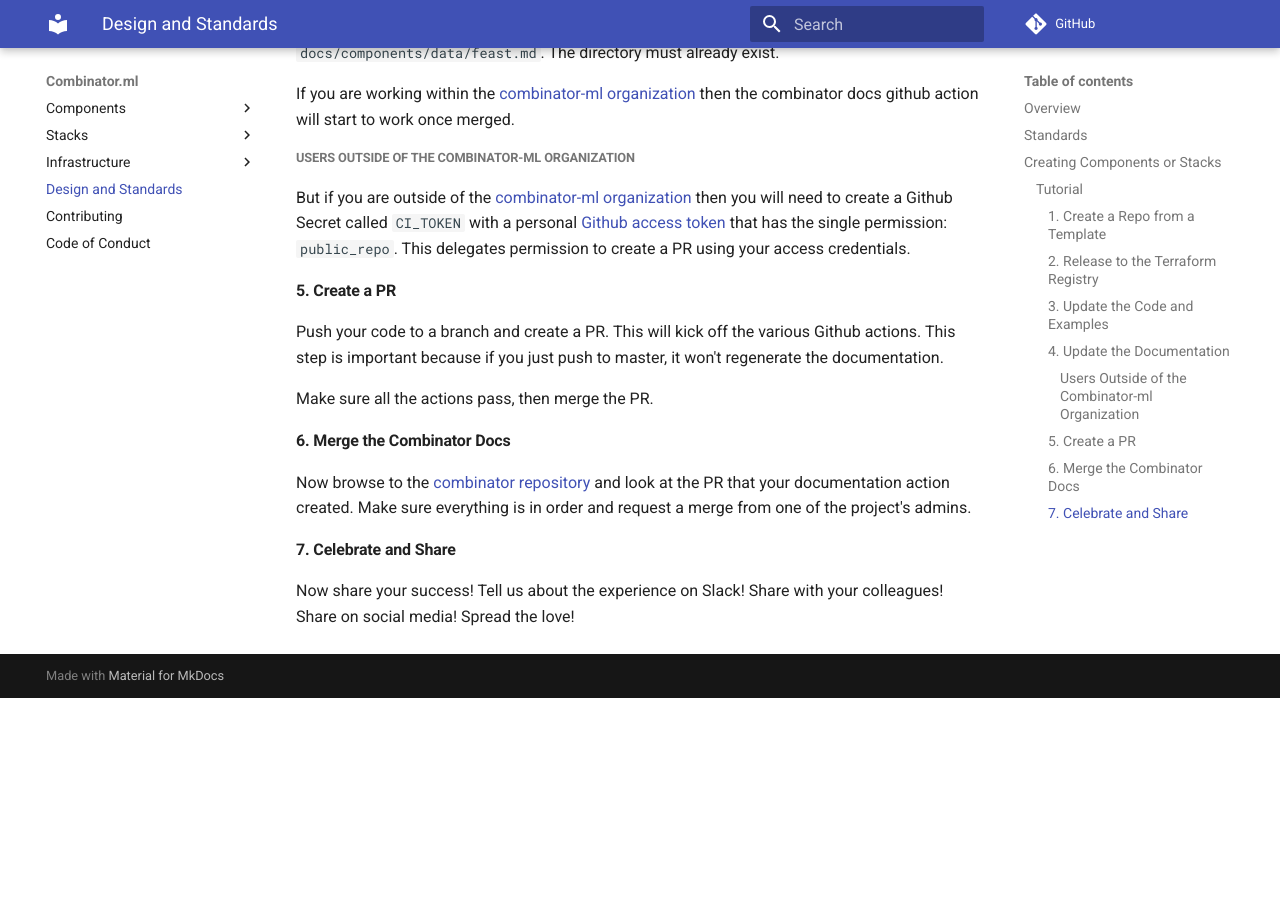
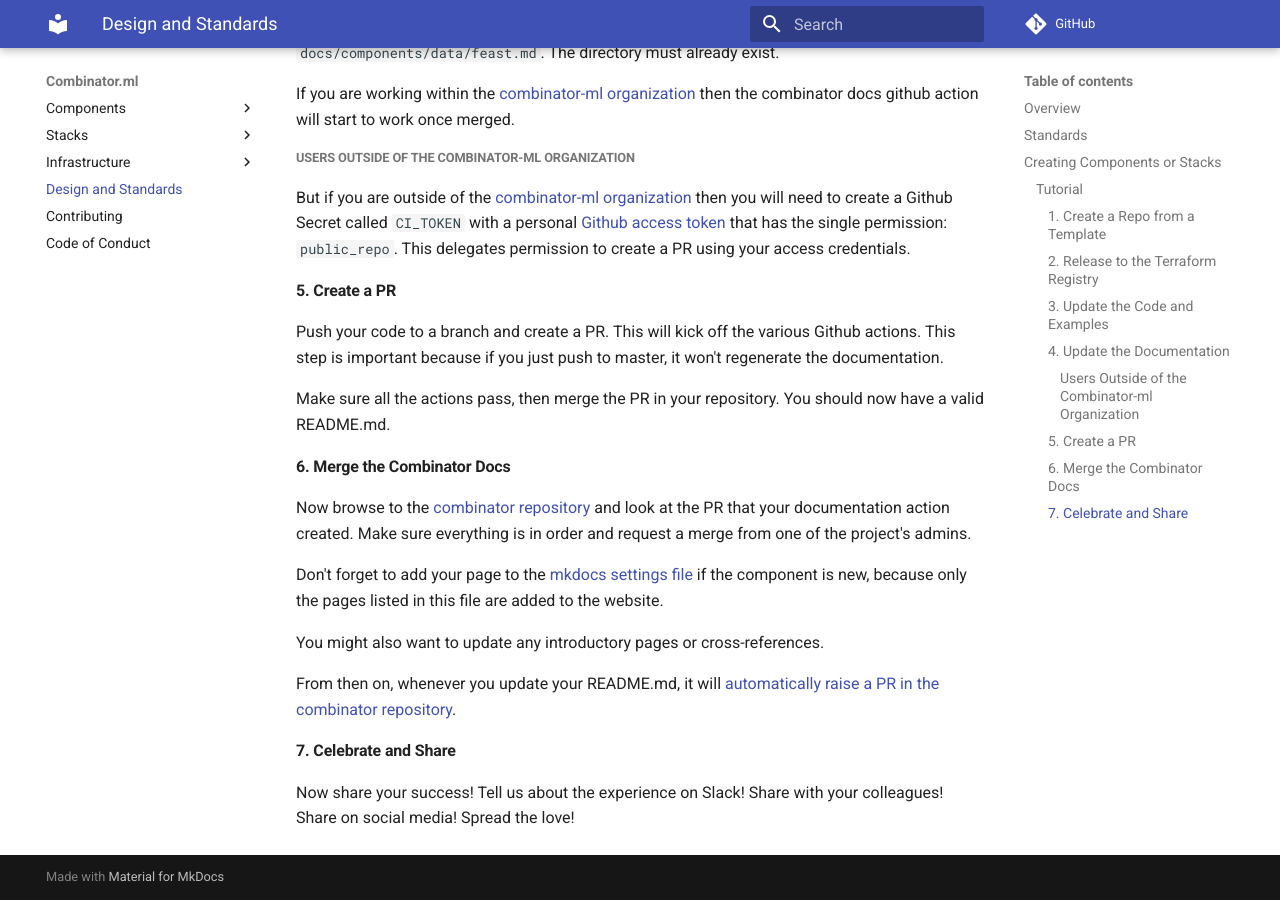
Before and after one commit to combinator-ml/combinator, an MkDocs documentation site: the page built from docs/design.md, in a window 1280 px wide and 900 px high, scrolled down 3011 px. Built offline with MkDocs 1.6.1 and Material for MkDocs 9.7.7, drawn with Linux system fonts in a browser that asks for light colours; comment, search, counter and statistics services are not loaded; before the commit the page ends 3709 px from its top, so only the background shows below that.

Commit message:
docs: add note about adding page to the mkdocs settings

```diff
--- a/docs/design.md
+++ b/docs/design.md
@@ -99,12 +99,18 @@ But if you are outside of the [combinator-ml organization](https://github.com/co
 
 Push your code to a branch and create a PR. This will kick off the various Github actions. This step is important because if you just push to master, it won't regenerate the documentation.
 
-Make sure all the actions pass, then merge the PR.
+Make sure all the actions pass, then merge the PR in your repository. You should now have a valid README.md.
 
 #### 6. Merge the Combinator Docs
 
 Now browse to the [combinator repository](https://github.com/combinator-ml/combinator/pulls) and look at the PR that your documentation action created. Make sure everything is in order and request a merge from one of the project's admins.
 
+Don't forget to add your page to the [mkdocs settings file](https://github.com/combinator-ml/combinator/blob/main/mkdocs.yml) if the component is new, because only the pages listed in this file are added to the website.
+
+You might also want to update any introductory pages or cross-references.
+
+From then on, whenever you update your README.md, it will [automatically raise a PR in the combinator repository](https://github.com/combinator-ml/combinator/pulls).
+
 #### 7. Celebrate and Share
 
 Now share your success! Tell us about the experience on Slack! Share with your colleagues! Share on social media! Spread the love!
```
